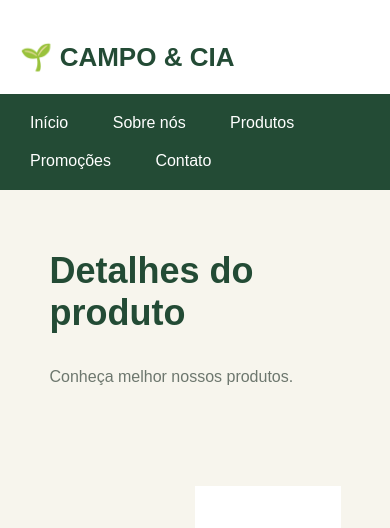
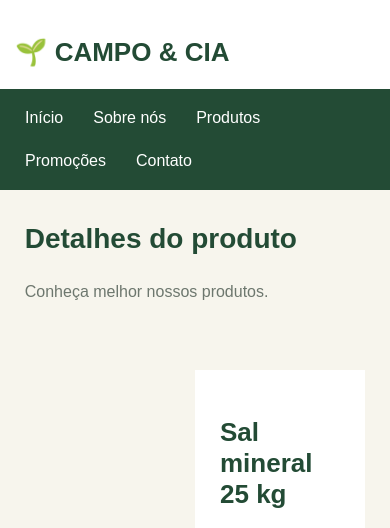
Before and after one commit to anairacema/agropecuaria, a plain HTML site: page pages/sal.html in a window 390 px wide. Shown: the top 528 px of the page. Drawn offline with Linux system fonts and the light colour scheme.

Commit message:
Ajuste do css para rodar em celular

```diff
--- a/assest/css/contato.css
+++ b/assest/css/contato.css
@@ -141,3 +141,68 @@ footer h3,
 footer p {
     color: white;
 }
+
+
+/* AJUSTES PARA CELULAR */
+@media (max-width: 768px) {
+
+    /* Cabeçalho */
+    header {
+        padding: 15px;
+    }
+
+    /* Menu */
+    nav {
+        display: flex;
+        flex-wrap: wrap;
+        gap: 5px;
+    }
+
+    nav a {
+        margin-right: 5px;
+    }
+
+    /* Conteúdo */
+    main {
+        width: 95%;
+    }
+
+    section {
+        padding: 15px;
+    }
+
+    h1 {
+        font-size: 28px;
+    }
+
+    /* Categorias */
+    .categorias {
+        flex-direction: column;
+    }
+
+    .categoria {
+        width: 100%;
+        box-sizing: border-box;
+    }
+
+    /* Produtos */
+    .grid-3 {
+        flex-direction: column;
+    }
+
+    .produto {
+        width: 100%;
+    }
+
+    /* Imagens */
+    .imagem img,
+    .imgproduto img {
+        max-width: 100%;
+        height: auto;
+    }
+
+    /* Rodapé */
+    footer {
+        padding: 15px;
+    }
+}
--- a/assest/css/detalhesproduto.css
+++ b/assest/css/detalhesproduto.css
@@ -150,3 +150,67 @@ footer h3 {
 footer p {
     color: white;
 }
+
+/* AJUSTES PARA CELULAR */
+@media (max-width: 768px) {
+
+    /* Cabeçalho */
+    header {
+        padding: 15px;
+    }
+
+    /* Menu */
+    nav {
+        display: flex;
+        flex-wrap: wrap;
+        gap: 5px;
+    }
+
+    nav a {
+        margin-right: 5px;
+    }
+
+    /* Conteúdo */
+    main {
+        width: 95%;
+    }
+
+    section {
+        padding: 15px;
+    }
+
+    h1 {
+        font-size: 28px;
+    }
+
+    /* Categorias */
+    .categorias {
+        flex-direction: column;
+    }
+
+    .categoria {
+        width: 100%;
+        box-sizing: border-box;
+    }
+
+    /* Produtos */
+    .grid-3 {
+        flex-direction: column;
+    }
+
+    .produto {
+        width: 100%;
+    }
+
+    /* Imagens */
+    .imagem img,
+    .imgproduto img {
+        max-width: 100%;
+        height: auto;
+    }
+
+    /* Rodapé */
+    footer {
+        padding: 15px;
+    }
+}
--- a/assest/css/index.css
+++ b/assest/css/index.css
@@ -199,3 +199,67 @@ footer h3 {
 footer p {
     color: white;
 }
+
+/* AJUSTES PARA CELULAR */
+@media (max-width: 768px) {
+
+    /* Cabeçalho */
+    header {
+        padding: 15px;
+    }
+
+    /* Menu */
+    nav {
+        display: flex;
+        flex-wrap: wrap;
+        gap: 5px;
+    }
+
+    nav a {
+        margin-right: 5px;
+    }
+
+    /* Conteúdo */
+    main {
+        width: 95%;
+    }
+
+    section {
+        padding: 15px;
+    }
+
+    h1 {
+        font-size: 28px;
+    }
+
+    /* Categorias */
+    .categorias {
+        flex-direction: column;
+    }
+
+    .categoria {
+        width: 100%;
+        box-sizing: border-box;
+    }
+
+    /* Produtos */
+    .grid-3 {
+        flex-direction: column;
+    }
+
+    .produto {
+        width: 100%;
+    }
+
+    /* Imagens */
+    .imagem img,
+    .imgproduto img {
+        max-width: 100%;
+        height: auto;
+    }
+
+    /* Rodapé */
+    footer {
+        padding: 15px;
+    }
+}
--- a/assest/css/produtos.css
+++ b/assest/css/produtos.css
@@ -183,3 +183,67 @@ footer h3 {
 footer p {
     color: white;
 }
+
+/* AJUSTES PARA CELULAR */
+@media (max-width: 768px) {
+
+    /* Cabeçalho */
+    header {
+        padding: 15px;
+    }
+
+    /* Menu */
+    nav {
+        display: flex;
+        flex-wrap: wrap;
+        gap: 5px;
+    }
+
+    nav a {
+        margin-right: 5px;
+    }
+
+    /* Conteúdo */
+    main {
+        width: 95%;
+    }
+
+    section {
+        padding: 15px;
+    }
+
+    h1 {
+        font-size: 28px;
+    }
+
+    /* Categorias */
+    .categorias {
+        flex-direction: column;
+    }
+
+    .categoria {
+        width: 100%;
+        box-sizing: border-box;
+    }
+
+    /* Produtos */
+    .grid-3 {
+        flex-direction: column;
+    }
+
+    .produto {
+        width: 100%;
+    }
+
+    /* Imagens */
+    .imagem img,
+    .imgproduto img {
+        max-width: 100%;
+        height: auto;
+    }
+
+    /* Rodapé */
+    footer {
+        padding: 15px;
+    }
+}
--- a/assest/css/promocoes.css
+++ b/assest/css/promocoes.css
@@ -169,3 +169,67 @@ footer h3 {
 footer p {
     color: white;
 }
+
+/* AJUSTES PARA CELULAR */
+@media (max-width: 768px) {
+
+    /* Cabeçalho */
+    header {
+        padding: 15px;
+    }
+
+    /* Menu */
+    nav {
+        display: flex;
+        flex-wrap: wrap;
+        gap: 5px;
+    }
+
+    nav a {
+        margin-right: 5px;
+    }
+
+    /* Conteúdo */
+    main {
+        width: 95%;
+    }
+
+    section {
+        padding: 15px;
+    }
+
+    h1 {
+        font-size: 28px;
+    }
+
+    /* Categorias */
+    .categorias {
+        flex-direction: column;
+    }
+
+    .categoria {
+        width: 100%;
+        box-sizing: border-box;
+    }
+
+    /* Produtos */
+    .grid-3 {
+        flex-direction: column;
+    }
+
+    .produto {
+        width: 100%;
+    }
+
+    /* Imagens */
+    .imagem img,
+    .imgproduto img {
+        max-width: 100%;
+        height: auto;
+    }
+
+    /* Rodapé */
+    footer {
+        padding: 15px;
+    }
+}
--- a/assest/css/sobre.css
+++ b/assest/css/sobre.css
@@ -143,3 +143,67 @@ footer h3 {
 footer p {
     color: white;
 }
+
+/* AJUSTES PARA CELULAR */
+@media (max-width: 768px) {
+
+    /* Cabeçalho */
+    header {
+        padding: 15px;
+    }
+
+    /* Menu */
+    nav {
+        display: flex;
+        flex-wrap: wrap;
+        gap: 5px;
+    }
+
+    nav a {
+        margin-right: 5px;
+    }
+
+    /* Conteúdo */
+    main {
+        width: 95%;
+    }
+
+    section {
+        padding: 15px;
+    }
+
+    h1 {
+        font-size: 28px;
+    }
+
+    /* Categorias */
+    .categorias {
+        flex-direction: column;
+    }
+
+    .categoria {
+        width: 100%;
+        box-sizing: border-box;
+    }
+
+    /* Produtos */
+    .grid-3 {
+        flex-direction: column;
+    }
+
+    .produto {
+        width: 100%;
+    }
+
+    /* Imagens */
+    .imagem img,
+    .imgproduto img {
+        max-width: 100%;
+        height: auto;
+    }
+
+    /* Rodapé */
+    footer {
+        padding: 15px;
+    }
+}
```
